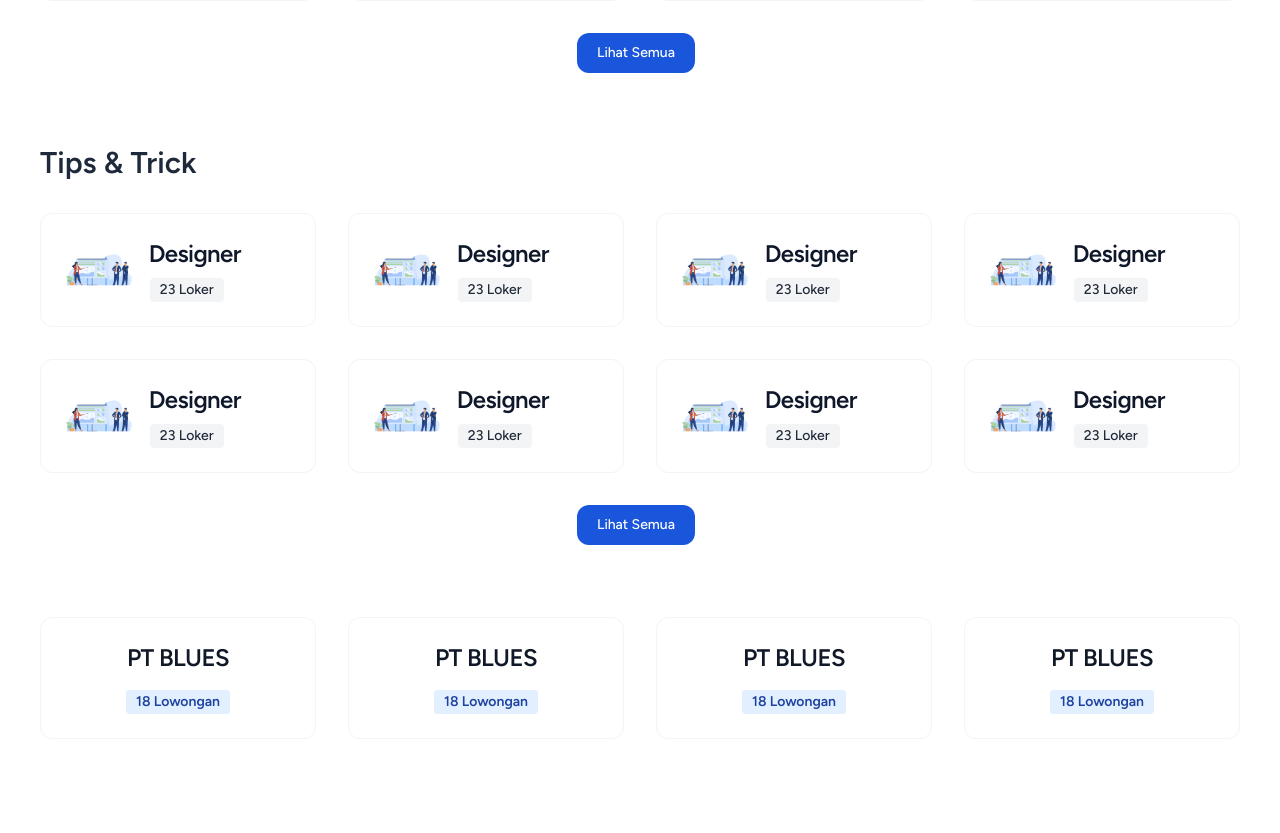
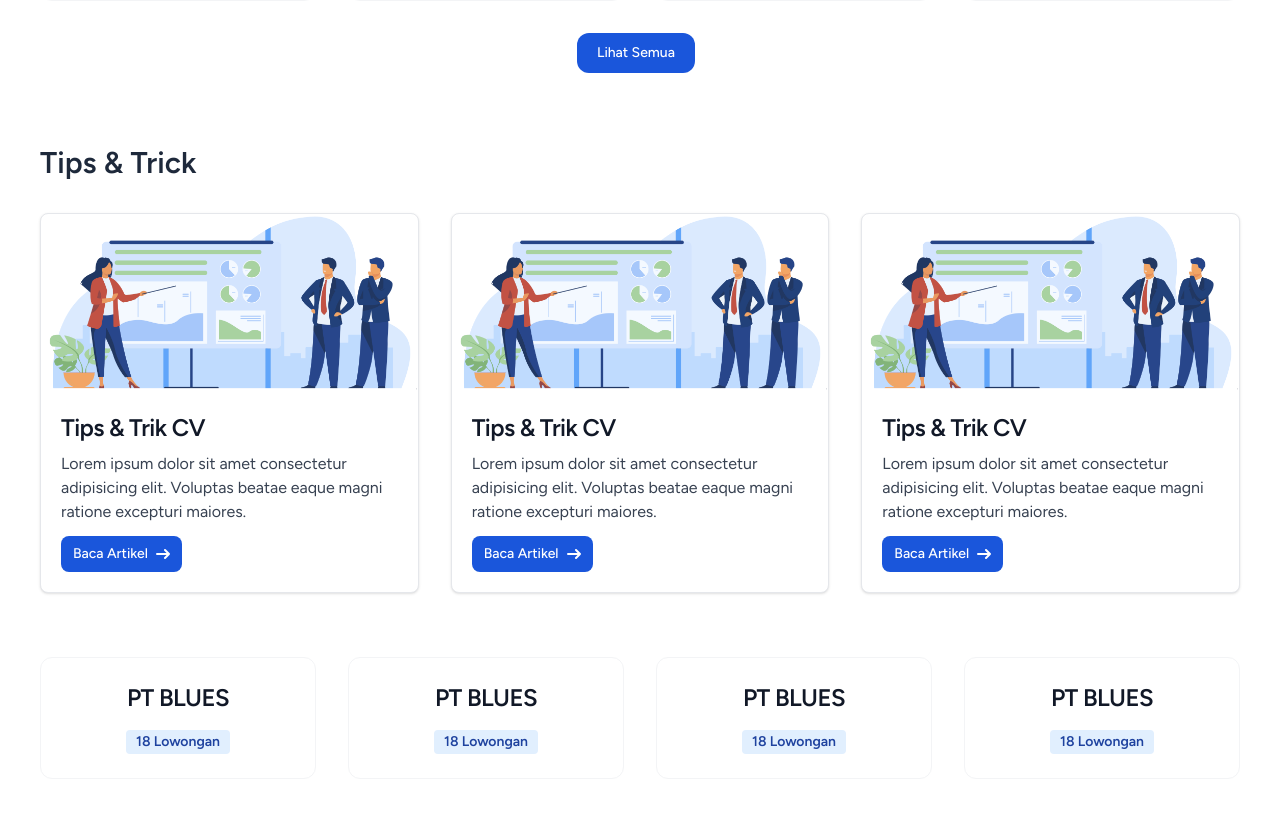
Before and after one commit to ZulfikarHD/Ailoker, a Laravel app: page / in a window 1280 px wide. Shown: the part 1880-2713 px from the top of the page. Before the commit the page ends 2594 px from the top, so only its background shows below. Run offline with Laravel 12, Linux system fonts and the light colour scheme; style sheets or scripts are compiled from the project's sources; some libraries are stand-ins or nearby versions.

Commit message:
Add tips & trick card

```diff
--- a/resources/views/dashboard.blade.php
+++ b/resources/views/dashboard.blade.php
@@ -99,8 +99,7 @@
 
                                     <div class="flex flex-col justify-start items-start">
                                         {{-- Job Position --}}
-                                        <h5
-                                            class="text-2xl font-bold tracking-tight text-slate-900 dark:text-white">
+                                        <h5 class="text-2xl font-bold tracking-tight text-slate-900 dark:text-white">
                                             Designer
                                         </h5>
 
@@ -114,7 +113,8 @@
                                     </div>
                                 </div>
 
-                                <div class="flex gap-4 lg:gap-10 items-center flex-wrap justify-between lg:justify-end ml-auto mr-0 w-full lg:w-auto">
+                                <div
+                                    class="flex gap-4 lg:gap-10 items-center flex-wrap justify-between lg:justify-end ml-auto mr-0 w-full lg:w-auto">
                                     {{-- Pendidikan dan Status Kerja --}}
                                     <div class="flex gap-3 justify-center items-center">
                                         <label
@@ -232,42 +232,35 @@
             <h3 class="text-3xl font-semibold text-slate-800 dark:text-white mb-8">Tips & Trick</h3>
 
             {{-- Grid Kategori Loker --}}
-            <div class="grid grid-cols-4 gap-8">
+            <div class="grid grid-cols-3 gap-8">
                 {{-- Loop untuk tiap card yang ada di carousel --}}
-                @for ($i = 0; $i < 8; $i++)
-                    <div>
-                        <a href="#"
-                            class="block max-w-sm p-6 bg-white border border-gray-100 rounded-xl  hover:bg-gray-100 dark:bg-gray-800 dark:border-gray-700 dark:hover:bg-gray-700">
-                            <div class="flex gap-4 items-center">
-
-                                {{-- Logo Kategory --}}
-                                <img src="{{ asset('Image/hero-image.png') }}" alt="category loker" class="max-h-8" />
-
-                                {{-- Nama Kategori --}}
-                                <div class="flex flex-col justify-start items-center">
-                                    {{-- Job Ti --}}
-                                    <h5 class="mb-2 text-2xl font-bold tracking-tight text-slate-900 dark:text-white">
-                                        Designer
-                                    </h5>
-                                    <span
-                                        class="bg-gray-100 text-gray-800 text-sm font-medium me-2 px-2.5 py-0.5 rounded dark:bg-gray-700 dark:text-gray-300 block -ml-2">
-                                        23 Loker
-                                    </span>
-                                </div>
-                            </div>
+                @for ($i = 0; $i < 3; $i++)
+                    <div
+                        class="max-w-sm bg-white border border-gray-200 rounded-lg shadow dark:bg-gray-800 dark:border-gray-700">
+                        <a href="#">
+                            <img class="rounded-t-lg" src="{{ asset('Image/hero-image.png') }}" alt="" />
                         </a>
+                        <div class="p-5">
+                            <a href="#">
+                                <h5 class="mb-2 text-2xl font-bold tracking-tight text-gray-900 dark:text-white">
+                                    Tips & Trik CV</h5>
+                            </a>
+                            <p class="mb-3 font-normal text-gray-700 dark:text-gray-400">
+                                Lorem ipsum dolor sit amet consectetur adipisicing elit. Voluptas beatae eaque magni ratione excepturi maiores.
+                            </p>
+                            <a href="#"
+                                class="inline-flex items-center px-3 py-2 text-sm font-medium text-center text-white bg-blue-700 rounded-lg hover:bg-blue-800 focus:ring-4 focus:outline-none focus:ring-blue-300 dark:bg-blue-600 dark:hover:bg-blue-700 dark:focus:ring-blue-800">
+                                Baca Artikel
+                                <svg class="rtl:rotate-180 w-3.5 h-3.5 ms-2" aria-hidden="true"
+                                    xmlns="http://www.w3.org/2000/svg" fill="none" viewBox="0 0 14 10">
+                                    <path stroke="currentColor" stroke-linecap="round" stroke-linejoin="round"
+                                        stroke-width="2" d="M1 5h12m0 0L9 1m4 4L9 9" />
+                                </svg>
+                            </a>
+                        </div>
                     </div>
                 @endfor
             </div>
-
-            {{-- Button Lihat Semua --}}
-            <div class="text-center mt-8">
-                <button type="button"
-                    class="text-white bg-blue-700 hover:bg-blue-800 focus:ring-4 focus:ring-blue-300 font-medium rounded-xl text-sm px-5 py-2.5 me-2 mb-2 dark:bg-blue-600 dark:hover:bg-blue-700 focus:outline-none dark:focus:ring-blue-800">
-                    Lihat Semua
-                </button>
-            </div>
-        </div>
     </section>
 
     {{-- Company Profile Section --}}
```
